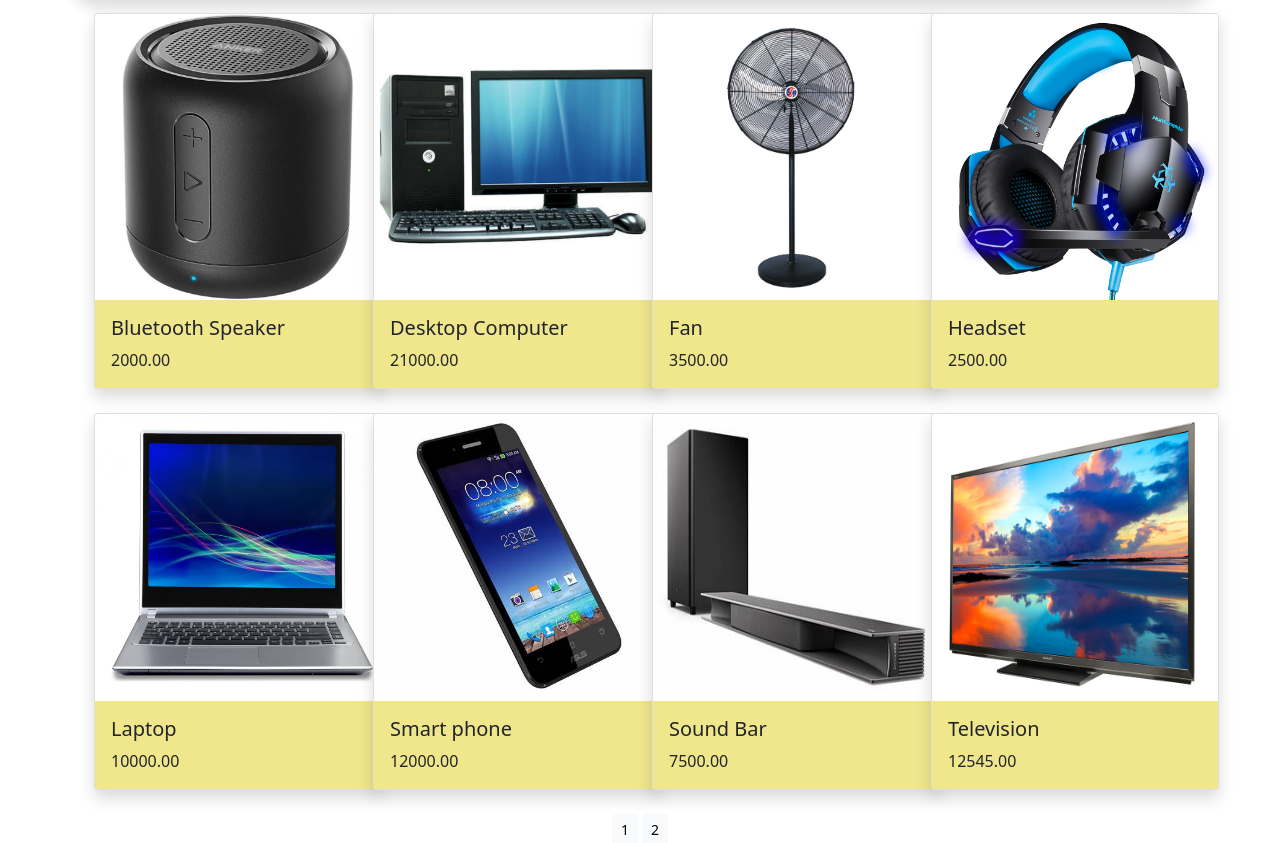
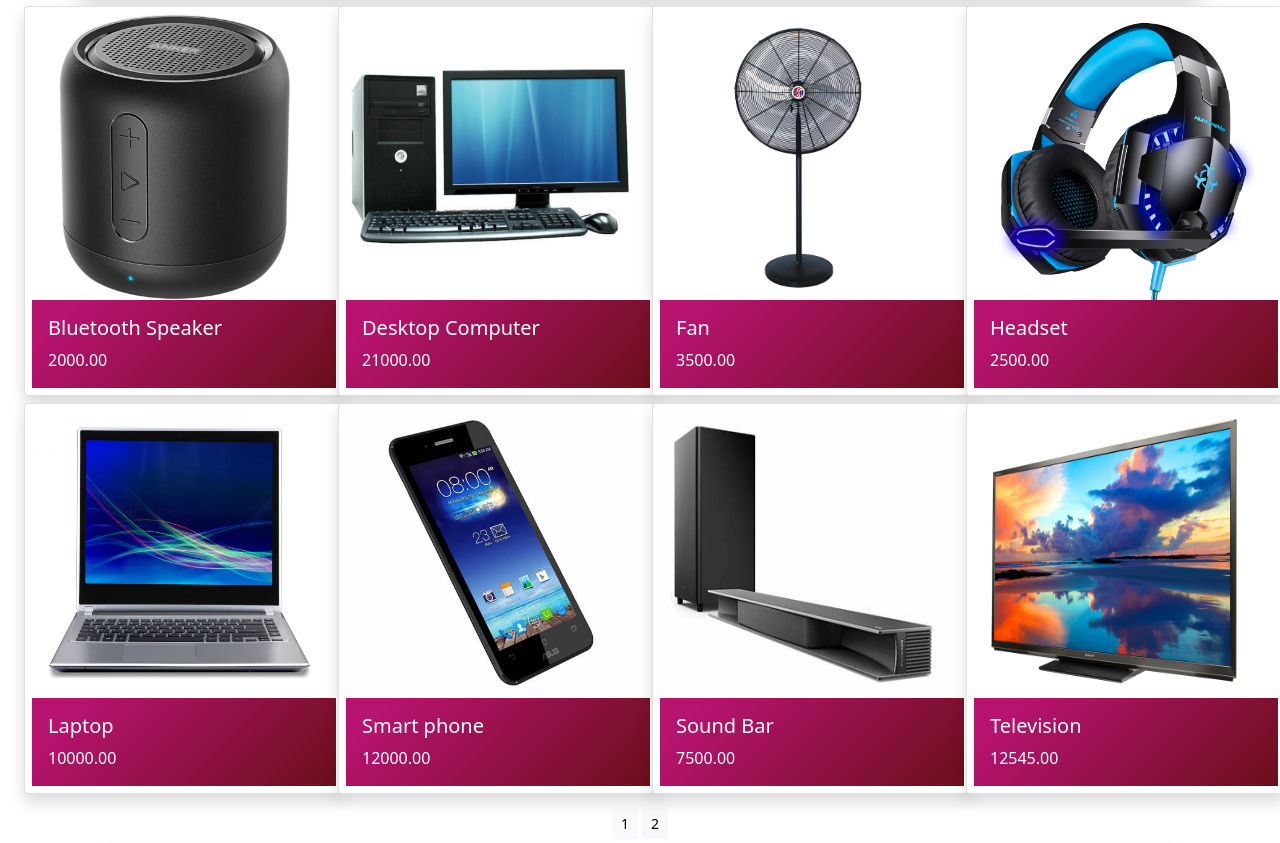
Before and after one commit to rej22/shoprepository, a Django app: a page that uses shop02/shopproject02/templates/navbar.html in a window 1280 px wide. Shown: the part 634-1477 px from the top of the page. Run offline with Django 4.2, Linux system fonts and the light colour scheme; data comes from the database, SQL or seed files in the repository; some libraries are stand-ins or nearby versions.

Commit message:
some alterations in category.html

```diff
--- a/shop02/shopproject02/static/css/custom.css
+++ b/shop02/shopproject02/static/css/custom.css
@@ -18,9 +18,6 @@
     margin-bottom: 7px;
     background-image: linear-gradient(135deg, #B91372 10%, #6B0F1A 100%);
 }
-.dropdown-item{
-    color: #FFFFFF;
-}
 .nav-link {
     letter-spacing: .2em;
     font-size: 14px;
@@ -32,16 +29,54 @@
     font-size: 14px;
     text-transform: uppercase;
     color: #FFFFFF;
+    margin-left: 15px;
 }
-.dropdown-item{
-    letter-spacing: .2em;
-    font-size: 14px;
-    text-transform: uppercase;
+.nav-item:hover a {
+     color: black;
+}
+.nav-item:hover {
+     background-image: linear-gradient(135deg, #b3ffab 10%, #12fff7 100%);
+     border-radius: 5px;
+     box-shadow: 2px 2px 5px rgba(0, 0, 0, 0.2);
+}
+.dropdown-menu {
+    background-image: linear-gradient(135deg, #b3ffab 10%, #12fff7 100%);
 }
 .logo_img_banner01{
     height: 100px;
     width: 400px;
 }
+
+/************
+   Category
+************/
+
+.category_banner{
+    height: 500px;
+    width: 100%;
+    margin-bottom: 7px;
+    border-radius: 30px;
+}
+.card_category{
+    padding: 7px;
+    margin-bottom: 7px;
+}
+.card_body_category {
+    background-image: linear-gradient(135deg, #B91372 10%, #6B0F1A 100%);
+    color: white;
+}
+.category_card_link {
+    text-decoration: none;
+}
+a.category_card_link.card_body_category:hover {
+  color: #B0C4DE !important;
+}
+
+/************
+   footer
+************/
+
+
 .my_footer{
     background-image: linear-gradient(135deg, #F53803 10%, #F5D020 100%);
     height: 300px;
@@ -49,7 +84,6 @@
     padding-top: 30px;
     margin-top: 100px;
 }
-
 .product_detail_pic{
     width: 300px;
     height: 300px;
@@ -63,21 +97,8 @@
 .page_sec{
     margin-top: 7px;
 }
-.category_banner{
-    height: 500px;
-    width: 100%;
-    margin-bottom: 7px;
-    border-radius: 30px;
-}
-.card{
-    margin-bottom: 7px;
-    margin-top: 7px;
-}
 .pro_row{
     padding-left: 15px;
-}
-.card-body{
-    background-color: #F0E68C;
 }
 .cat_republic_banner{
     height: 500px;
@@ -100,9 +121,7 @@
     padding-top: 50px;
     padding-bottom: 220px;
 }
-.my_bottom_margin{
-    margin-bottom: 10px;
-}
+
 .card-img-top{
     height: 286.4px;
     width: 286.4px;
--- a/shop02/shopproject02/templates/category.html
+++ b/shop02/shopproject02/templates/category.html
@@ -27,7 +27,7 @@
     {% else %}
         <div class="container">
             <div class="row">
-                <img class="front_banner shadow shadow" src="{% static 'img/raj_banner.png' %}" alt="bannner">
+                <img class="front_banner shadow" src="{% static 'img/raj_banner.png' %}" alt="bannner">
             </div>
             <div>
                 <div>
@@ -37,16 +37,18 @@
             </div>
         </div>
     {% endif %}
-    <div class="container">
+    <div class="container-fluid">
         <div class="row mx-auto">
             {% for product in products %}
-              <div class="my_bottom_margin col-9 col-sm-12 col-md-3 xol-lg-4">
-                <div class="card shadow" style="width: 18rem;">
+              <div class="col-9 col-sm-12 col-md-3 xol-lg-4">
+                <div class="card shadow card_category" style="width: 20rem;">
                     <a href="{{product.get_url}}"><img src="{{product.productImage.url}}" class="card-img-top" alt="{{product.productName}}"></a>
-                    <div class="card-body">
+                    <a class="category_card_link" href="{{product.get_url}}">
+                      <div class="card-body card_body_category">
                         <h5 class="card-title">{{product.productName}}</h5>
                         <p class="card-text">{{product.productPrice}}</p>
-                    </div>
+                      </div>
+                    </a>
                 </div>
               </div>
             {% endfor %}
--- a/shop02/shopproject02/templates/navbar.html
+++ b/shop02/shopproject02/templates/navbar.html
@@ -43,7 +43,7 @@
           <a class="nav-link" href="">24x7 customer care</a>
         </li>
       </ul>
-      <form class="d-flex" action="{% url 'search_app:searchResult' %}" method="get">
+      <form class="d-flex ml-auto" action="{% url 'search_app:searchResult' %}" method="get">
         <input class="form-control me-2" type="search" placeholder="Search for products, brands" name="q" aria-label="Search" style="width: 400px;">
         <button class="btn btn-outline-success" type="submit"><i class="fa fa-search"></i></button>
       </form>
```
